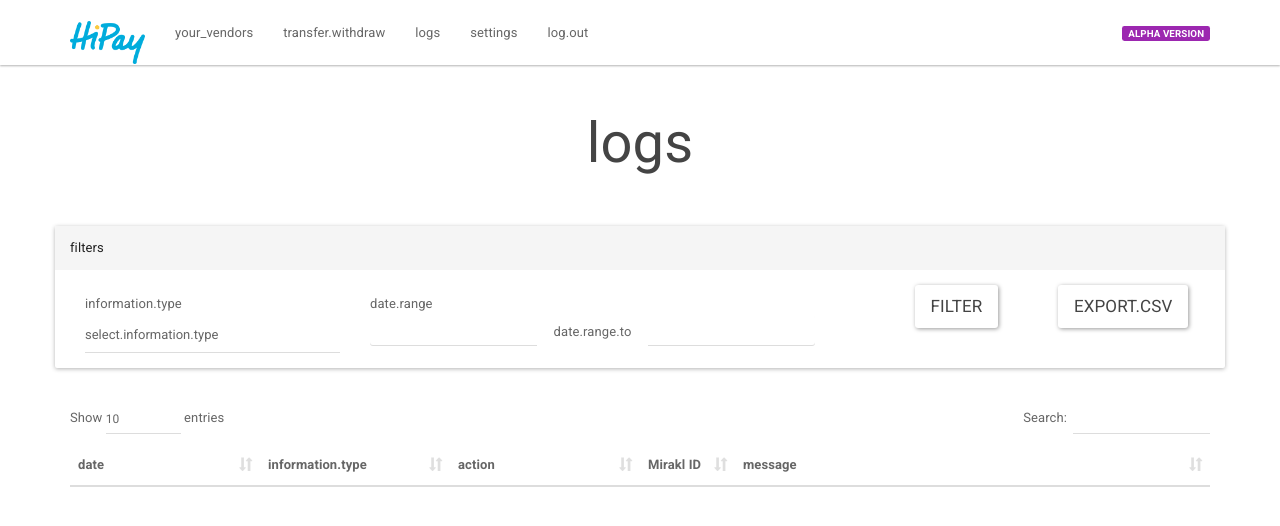
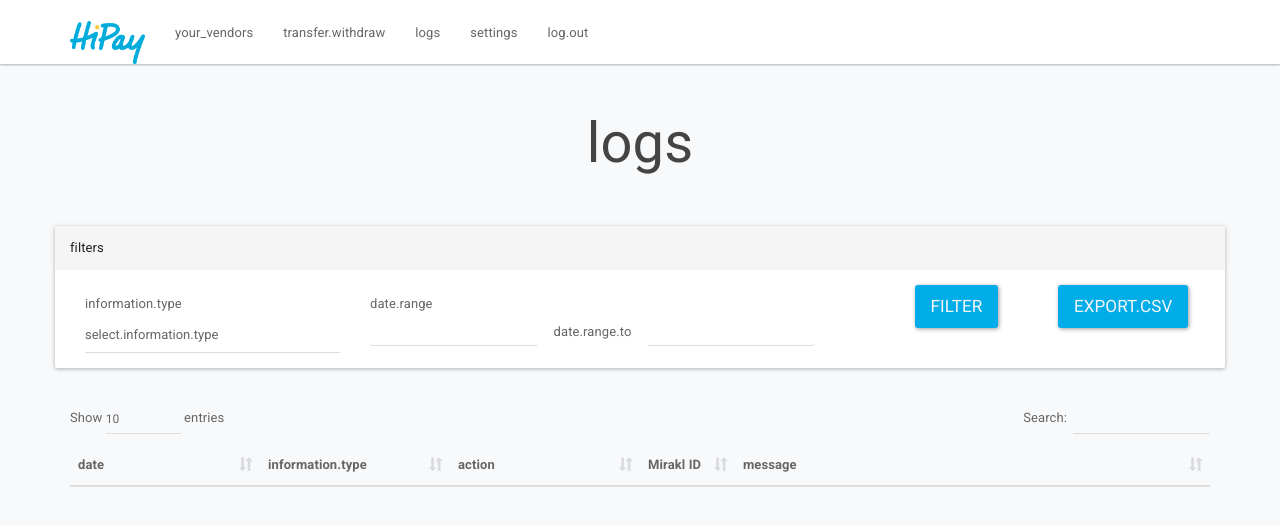
Before and after one commit to hipay/hipay-wallet-cashout-mirakl-integration, a PHP site: template views/pages/logs.twig in a window 1280 px wide. Shown: the top 526 px of the page. Run offline with PHP 8.4, Linux system fonts and the light colour scheme; the template is opened without the code that fills it, so the values that code supplies are empty; some libraries are stand-ins or nearby versions.

Commit message:
graphical ui changes

```diff
--- a/app/locales/en.yml
+++ b/app/locales/en.yml
@@ -1,6 +1,6 @@
 your_vendors: Your vendors
 sProcessing: Processing...
-sSearch: "Search:"
+sSearch: Search
 sLengthMenu: Show _MENU_ entries
 info: "Showing _START_ to _END_ of _TOTAL_ entries"
 infoEmpty: "Showing 0 to 0 of 0 entries"
--- a/app/locales/fr.yml
+++ b/app/locales/fr.yml
@@ -1,5 +1,5 @@
 sProcessing: Traitement en cours...
-sSearch: "Rechercher&nbsp;:"
+sSearch: Rechercher
 sLengthMenu: "Afficher _MENU_ &eacute;l&eacute;ments"
 info: "Affichage de l'&eacute;lement _START_ &agrave; _END_ sur _TOTAL_ &eacute;l&eacute;ments"
 infoEmpty: "Affichage de l'&eacute;lement 0 &agrave; 0 sur 0 &eacute;l&eacute;ments"
--- a/src/Controller/LoginController.php
+++ b/src/Controller/LoginController.php
@@ -73,7 +73,7 @@ class LoginController
                                       'send',
                                       'submit',
                                       array(
-                                          'attr' => array('class' => 'btn btn-default')
+                                          'attr' => array('class' => 'btn btn-default btn-lg btn-block btn-hipay')
                                       )
                                   )
                                   ->getForm();
--- a/src/Controller/SettingController.php
+++ b/src/Controller/SettingController.php
@@ -266,7 +266,7 @@ class SettingController
             ->add(
                 'send', 'submit',
                 array(
-                'attr' => array('class' => 'btn btn-default btn-lg btn-block'),
+                'attr' => array('class' => 'btn btn-default btn-lg btn-block btn-hipay'),
                 'label' => $this->translator->trans('rerun')
                 )
             )
@@ -300,7 +300,7 @@ class SettingController
                 'send',
                 'submit',
                 array(
-                    'attr' => array('class' => 'btn btn-default btn-lg btn-block'),
+                    'attr' => array('class' => 'btn btn-default btn-lg btn-block btn-hipay'),
                     'label' => $this->translator->trans('save')
                 )
             )
--- a/src/Controller/TranslationController.php
+++ b/src/Controller/TranslationController.php
@@ -32,7 +32,8 @@ class TranslationController
     {
         $i18n = array(
             "sProcessing" => $this->translator->trans("sProcessing"),
-            "sSearch" => $this->translator->trans("sSearch"),
+            "sSearch" => '<i class="glyphicon glyphicon-search"></i>',
+            "sSearchPlaceholder" => $this->translator->trans("sSearch"),
             "sLengthMenu" => $this->translator->trans("sLengthMenu"),
             "info" => $this->translator->trans("info"),
             "infoEmpty" => $this->translator->trans("infoEmpty"),
--- a/views/layout.twig
+++ b/views/layout.twig
@@ -9,6 +9,8 @@
         <title>Connector Mirakl for HiPay</title>
         <meta name="description" content="">
         <meta name="viewport" content="width=device-width, initial-scale=1">
+
+
 
         <link href="{{ asset('css/bootstrap.min.css') }}" rel="stylesheet">
         <link href="{{ asset('css/paper.bootstrap.min.css') }}" rel="stylesheet">
@@ -57,7 +59,6 @@
                         </li>
 
                     </ul>
-                   <p class="navbar-text navbar-right"> <span class="label label-info text-uppercase">Alpha version</span></p>
                 </div><!--/.nav-collapse -->
             </div>
         </div>
--- a/views/pages/logs.twig
+++ b/views/pages/logs.twig
@@ -36,10 +36,10 @@
                         </div>
                     </div>
                     <div class="col-md-2 text-right">
-                        <a  id="filter-action" href="#" class="btn btn-default btn-lg ">{{'filter'|trans}}</a>&nbsp;&nbsp;
+                        <a  id="filter-action" href="#" class="btn btn-default btn-lg btn-hipay">{{'filter'|trans}}</a>&nbsp;&nbsp;
                     </div>
                     <div class="col-md-2 text-right">
-                        <a  id="export-action" href="{{ path('logs.csv') }}" class="btn btn-default btn-lg ">
+                        <a  id="export-action" href="{{ path('logs.csv') }}" class="btn btn-default btn-lg btn-hipay">
                             {{'export.csv'|trans}}
                             <img id="loader" src="{{ asset('img/loading.gif') }}" width="25px;" style="display:none;"/>
                         </a>&nbsp;&nbsp;
--- a/views/pages/transferts.twig
+++ b/views/pages/transferts.twig
@@ -35,7 +35,7 @@
                         </div>
                     </div>
                     <div class="col-md-6  text-right">
-                        <a  id="filter-action" href="#" class="btn btn-default btn-lg ">{{'filter'|trans}}</a>&nbsp;&nbsp;
+                        <a  id="filter-action" href="#" class="btn btn-default btn-lg btn-hipay">{{'filter'|trans}}</a>&nbsp;&nbsp;
                     </div>
                 </form>
             </div>
--- a/views/pages/vendors.twig
+++ b/views/pages/vendors.twig
@@ -43,7 +43,7 @@
                         </div>
                     </div>
                     <div class="col-md-2">
-                        <a  id="filter-action" href="#" class="btn btn-default btn-lg ">{{'filter'|trans}}</a>&nbsp;&nbsp;
+                        <a  id="filter-action" href="#" class="btn btn-default btn-lg btn-hipay">{{'filter'|trans}}</a>&nbsp;&nbsp;
                     </div>
                 </form>
             </div>
@@ -83,7 +83,7 @@
                     </p>
                 </div>
                 <div class="modal-footer">
-                    <button type="button" class="btn btn-default" data-dismiss="modal" onclick="popup_vendor_close();">{{'close'|trans}}</button>
+                    <button type="button" class="btn btn-default btn-hipay" data-dismiss="modal" onclick="popup_vendor_close();">{{'close'|trans}}</button>
                 </div>
             </div>
         </div>
--- a/views/partial/settings/update.html.twig
+++ b/views/partial/settings/update.html.twig
@@ -32,13 +32,13 @@
                                 {%endif%}
                                 <div class="col-md-12 text-center">
                                     <form method="POST" action="{{path('update-integration')}}">
-                                        <input type="submit" class="btn btn-info" value="{{'update.all.app'|trans}}" />
+                                        <input type="submit" class="btn btn-info btn-hipay" value="{{'update.all.app'|trans}}" />
                                     </form>
                                 </div>
                             {%else%}
                                 <div class="col-md-12 text-center">
                                     <form method="POST" action="{{path('update-library')}}">
-                                        <input type="submit" class="btn btn-info" value="{{'update.library'|trans}}" />
+                                        <input type="submit" class="btn btn-info btn-hipay" value="{{'update.library'|trans}}" />
                                     </form>
                                 </div>
                             {%endif%}
--- a/web/css/styles.css
+++ b/web/css/styles.css
@@ -1,5 +1,6 @@
 body {
     padding-top: 50px;
+    background-color: #F8F9FB;
 }
 .starter-template {
     padding: 40px 15px;
@@ -21,3 +22,8 @@ body {
     background-color: black;
     color: white;
 }
+
+.btn-hipay{
+    color: #F5F5F5;
+    background-color: #00ADE9;
+}
```
Also changed, not shown: views/pages/login.twig (+17 -1 lines).
